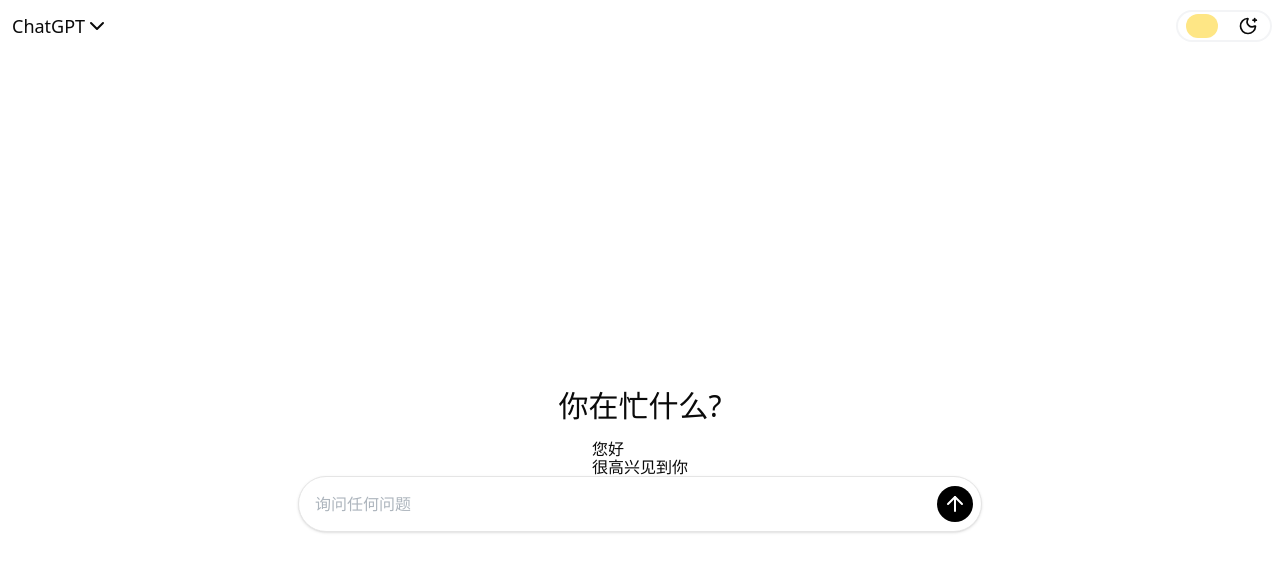
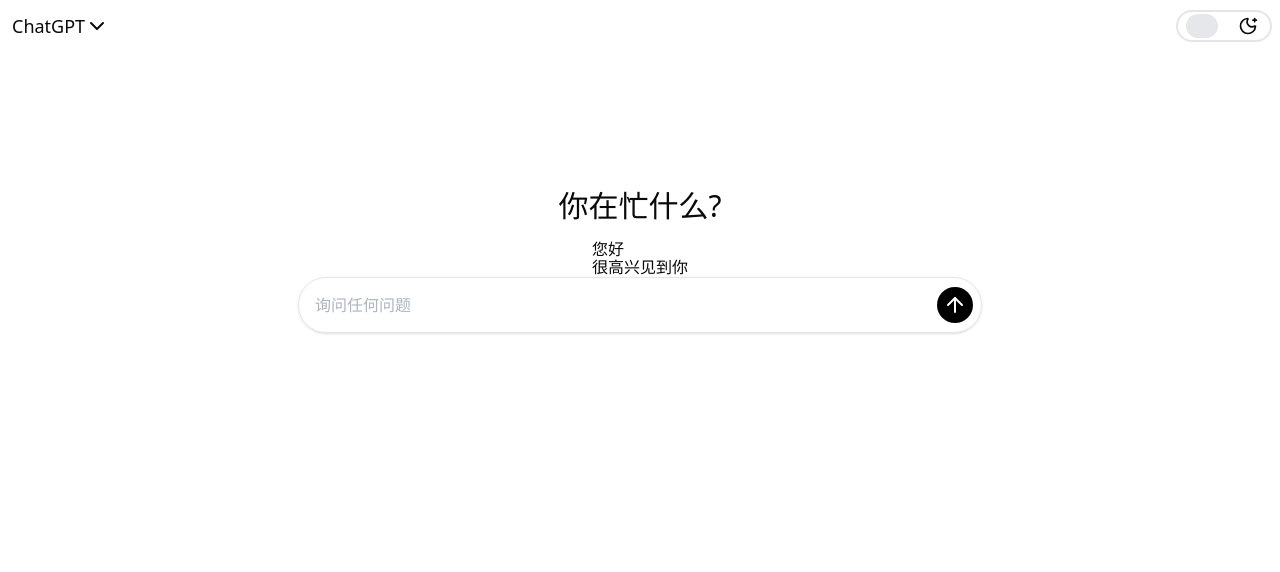
Before and after one commit to 518luck/AI-chat-bot, a React (Vite) app: page / in a window 1280 px wide. Shown: the top 572 px of the page. Built offline with nearby package versions, Linux system fonts and the light colour scheme.

Commit message:
feat(主题): 实现暗黑模式切换功能
添加useEffect监听主题状态变化，动态切换html的dark类
更新主题切换按钮样式和过渡动画
调整整体布局和组件颜色以适应暗黑模式

```diff
--- a/src/App.tsx
+++ b/src/App.tsx
@@ -1,4 +1,4 @@
-import { useState } from "react";
+import { useEffect, useState } from "react";
 import { ArrowUp, ChevronDown, Sun, MoonStar } from "lucide-react";
 import { useEditor, EditorContent } from "@tiptap/react";
 import StarterKit from "@tiptap/starter-kit";
@@ -15,6 +15,10 @@ function App() {
   const [isMessageEmpty, setIsMessageEmpty] = useState(true);
   // 当前主题
   const [theme, setTheme] = useState("light");
+
+  useEffect(() => {
+    document.documentElement.classList.toggle("dark", theme === "dark");
+  }, [theme]);
 
   const editor = useEditor({
     extensions: [
@@ -39,13 +43,13 @@ function App() {
   });
 
   return (
-    <>
+    <div className="flex min-h-screen flex-col dark:bg-[#303030]">
       {/* 顶部状态栏 */}
-      <section className=" ">
+      <section>
         <div className="flex items-center justify-between p-2">
           {/* 模型切换 */}
           <section>
-            <div className="flex cursor-pointer items-center rounded-md p-1 text-lg select-none hover:bg-gray-200">
+            <div className="flex cursor-pointer items-center rounded-md p-1 text-lg select-none hover:bg-gray-200 dark:hover:bg-[#303030]">
               ChatGPT
               <ChevronDown />
             </div>
@@ -53,12 +57,15 @@ function App() {
 
           {/* 主题切换 */}
           <section>
-            <div className="relative flex w-24 items-center justify-between rounded-full border-2 border-gray-100 p-1 px-3">
+            <div className="border-border relative flex w-24 items-center justify-between rounded-full border-2 border-solid p-1 px-3">
               <div
-                className={cs("absolute h-6 w-8 rounded-full", {
-                  "-translate-x-1 bg-amber-200": theme === "light",
-                  "translate-x-10 bg-gray-700": theme === "dark",
-                })}
+                className={cs(
+                  "absolute h-6 w-8 rounded-full transition-transform duration-300 ease-in-out",
+                  {
+                    "-translate-x-1 bg-gray-200": theme === "light",
+                    "translate-x-10 bg-[#181818]": theme === "dark",
+                  },
+                )}
               />
               <Sun
                 size={20}
@@ -75,7 +82,7 @@ function App() {
         </div>
       </section>
 
-      <main className="flex h-screen flex-col items-center justify-center">
+      <main className="mt-30 flex flex-1 flex-col items-center justify-start">
         {/* 标题 */}
         <section>
           <h1 className="relative mx-auto p-4 text-3xl font-medium">
@@ -89,7 +96,7 @@ function App() {
         </section>
         {/* 测试  ProseMirror */}
         {/* 底部输入框 */}
-        <section className="bg-background flex w-full max-w-171 rounded-[28px] border p-2 shadow-sm">
+        <section className="flex w-full max-w-171 rounded-[28px] border p-2 shadow-sm dark:bg-[#303030]">
           <div
             className={`justify-between" flex max-h-56 min-h-[38px] w-full items-center ${isExpanded ? "flex-col" : ""}`}
           >
@@ -97,15 +104,18 @@ function App() {
               editor={editor}
               className="max-h-66.5 w-full flex-99 overflow-x-hidden p-2"
             />
-            <div className="flex w-full flex-1 justify-end">
-              <div className="cursor-pointer rounded-full bg-black p-1.5">
-                <ArrowUp color="#fff" />
+            <div
+              className="flex w-full flex-1 justify-end"
+              onClick={() => setIsMessageEmpty(!isMessageEmpty)}
+            >
+              <div className="cursor-pointer rounded-full bg-black p-1.5 dark:bg-white">
+                <ArrowUp className="text-white dark:text-black" />
               </div>
             </div>
           </div>
         </section>
       </main>
-    </>
+    </div>
   );
 }
 
```
